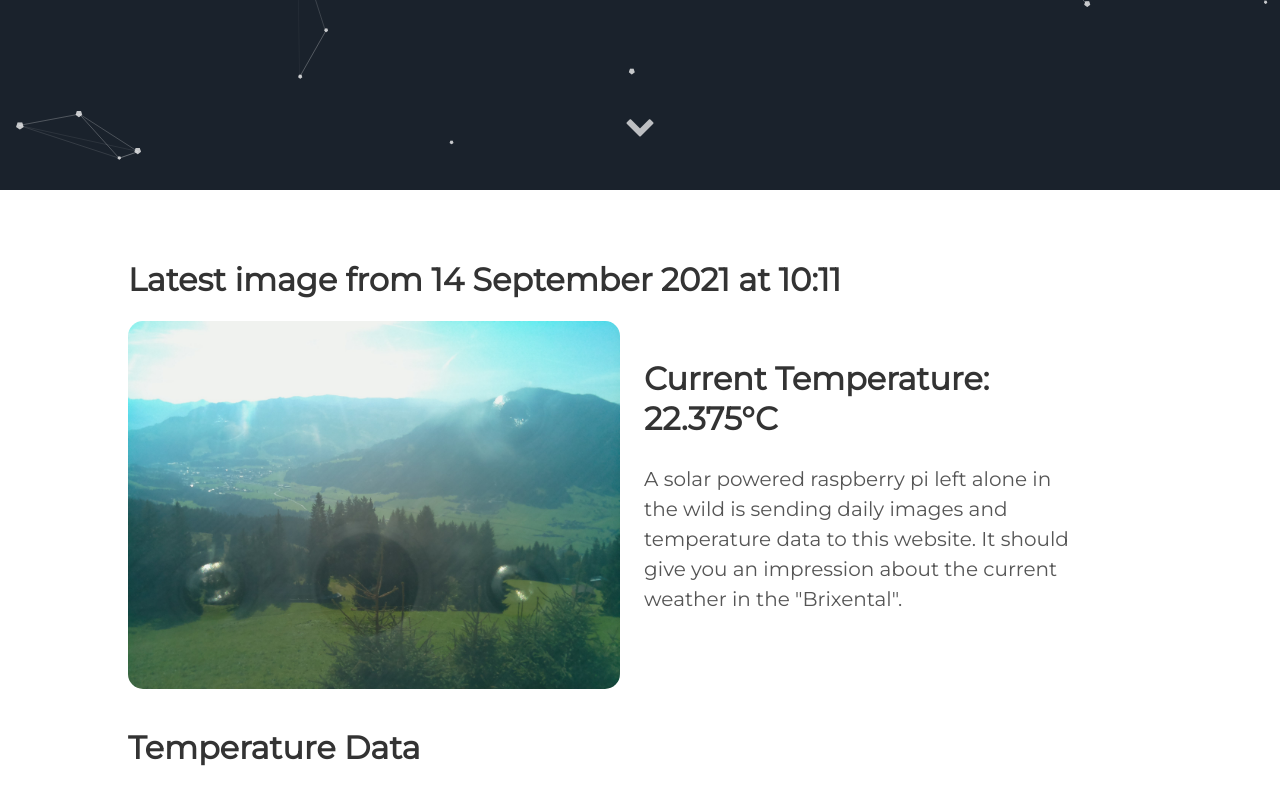
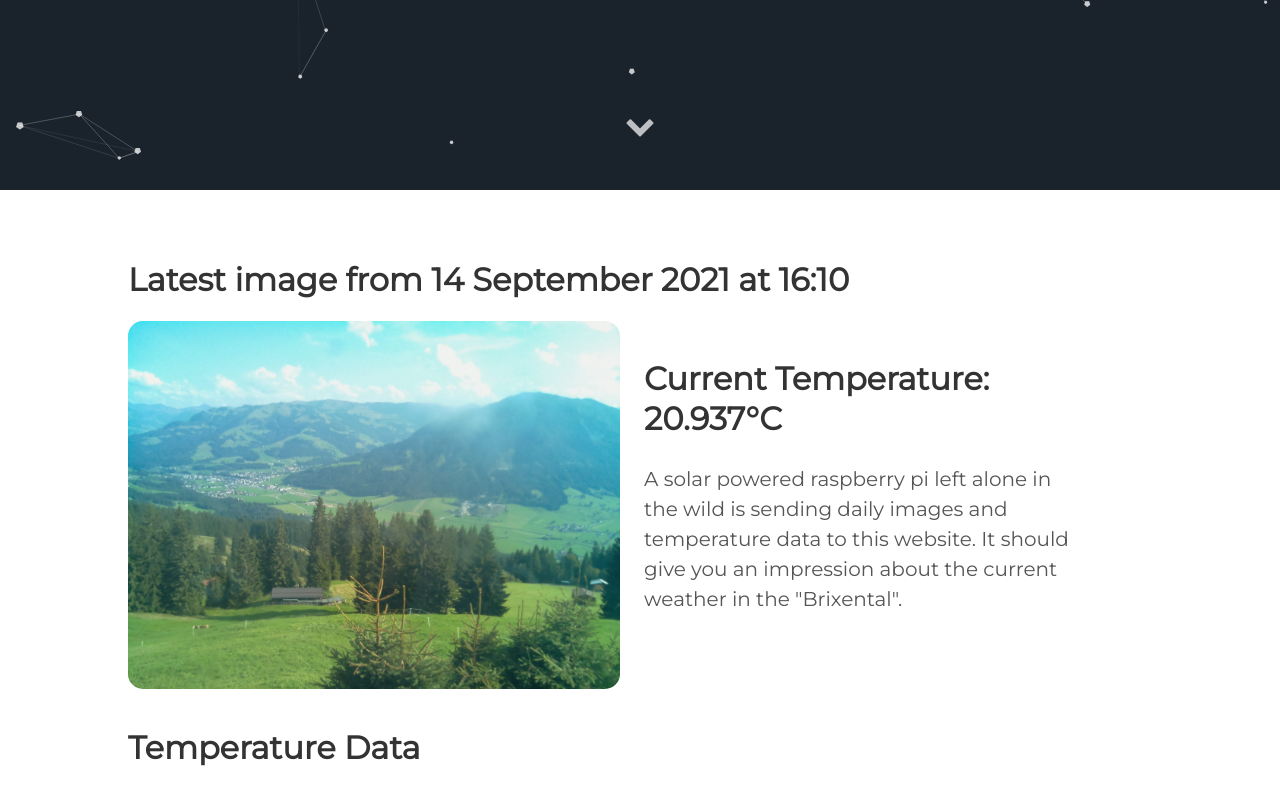
Before and after one commit to vektorious/vektorious.github.io, a Jekyll site: the page built from resources/huette.md, in a window 1280 px wide and 900 px high, scrolled down 710 px. Shown: the top 805 px of the window. Built offline with Jekyll 4.4.1, drawn with Linux system fonts in a browser that asks for light colours.

Commit message:
I'm a bot beep boop

```diff
--- a/resources/huette.md
+++ b/resources/huette.md
@@ -6,13 +6,13 @@ image: '/assets/img/'
 description: 'Live image from the Austrian alps'
 twitter_text: ' '
 ---
-## Latest image from 14 September 2021 at 10:11
+## Latest image from 14 September 2021 at 16:10
 <div class="huette">
   <div class="huette-image">
     <img src="{{ "/assets/img/huette.jpg" | prepend: site.baseurl }}">
   </div>
   <div class="huette-text">
-        <h2>Current Temperature: 22.375°C</h2>
+        <h2>Current Temperature: 20.937°C</h2>
         <p>A solar powered raspberry pi left alone in the wild is sending daily images and temperature data to this website. It should give you an impression about the current weather in the "Brixental".</p>
 
   </div>
```
Also changed, not shown: rpi-script/2021-09-14_160936.txt (renamed from rpi-script/2021-09-14_100936.txt, +5 -6 lines), rpi-script/huette.md (+2 -2 lines), assets/img/huette.jpg, assets/img/temp_plot.png, rpi-script/temp_plot.png, 1 other file.
